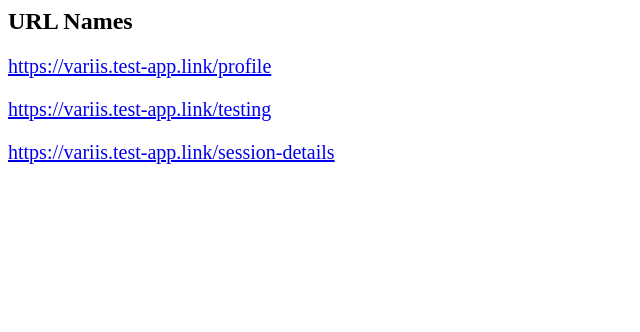
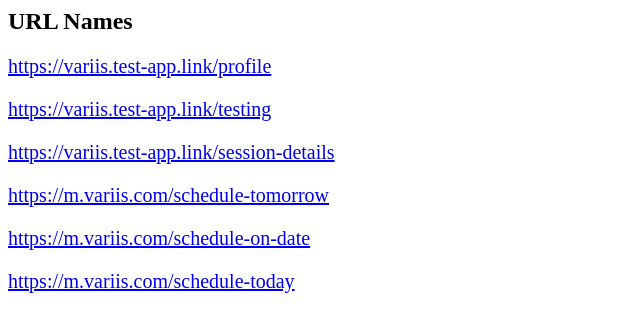
Before and after one commit to YasminBeatriz/YasminBeatriz.github.io, a plain HTML site: page url_names.html in a window 1280 px wide. Shown: the whole page, without its empty margins (0-640 px from the left). Drawn offline with Linux system fonts and the light colour scheme.

Commit message:
Add Variis schedule URLs

```diff
--- a/url_names.html
+++ b/url_names.html
@@ -7,5 +7,8 @@
 		<p><a href="https://variis.test-app.link/profile">https://variis.test-app.link/profile</a></p>
 		<p><a href="https://variis.test-app.link/testing">https://variis.test-app.link/testing</a></p>
 		<p><a href="https://variis.test-app.link/session-details">https://variis.test-app.link/session-details</a></p>
+		<p><a href="https://m.variis.com/schedule-tomorrow">https://m.variis.com/schedule-tomorrow</a></p>
+		<p><a href="https://m.variis.com/schedule-on-date">https://m.variis.com/schedule-on-date</a></p>
+		<p><a href="https://m.variis.com/schedule-today">https://m.variis.com/schedule-today</a></p>
 	<body>
 </html>
```
